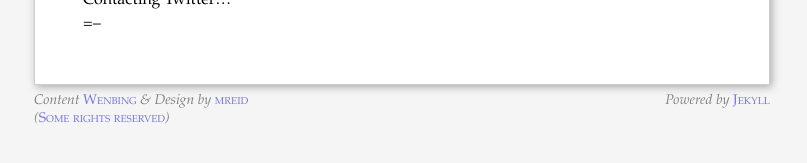
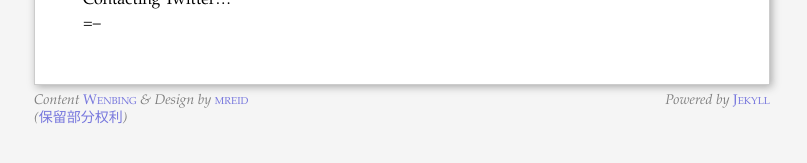
Before and after one commit to GunioRobot/wenbing.github.com, a Jekyll site: the page built from index.markdown, in a window 1280 px wide. Shown: the part 467-630 px from the top of the page, without its empty margins (238-1045 px from the left). Built offline with Jekyll 4.4.1, drawn with Linux system fonts in a browser that asks for light colours; Markdown is read by kramdown in place of the engine named in the settings.

Commit message:
fixed bugs?

```diff
--- a/404.html
+++ b/404.html
@@ -19,6 +18,6 @@
     <input type="text"   name="q" size="25" maxlength="255" value="" />
     <input type="submit" value="Google 搜索" />
     <input type="checkbox"  name="sitesearch" value="new.quliaojie.com" checked />
-   搜索本站
+    搜索本站
   </form>
 </div>
--- a/_layouts/default.html
+++ b/_layouts/default.html
@@ -28,7 +28,7 @@
             &amp; Design by
             <a href="https://github.com/mreid">mreid</a>
             <br/>
-            (<a rel="licence" href="/">Some rights reserved</a>)
+            (<a rel="licence" href="/">保留部分权利</a>)
           </span>
           <span class="engine">
             Powered by
--- a/post/_posts/2010-11-06-test-again.html
+++ b/post/_posts/2010-11-06-test-again.markdown
@@ -1,9 +1,7 @@
 ---
 layout: post
-
 title: test again blog post
 ---
-
 按需生产
 需要的功能：
 ===========
```
Also changed, not shown: other parts of 404.html (+1 -2 lines).
